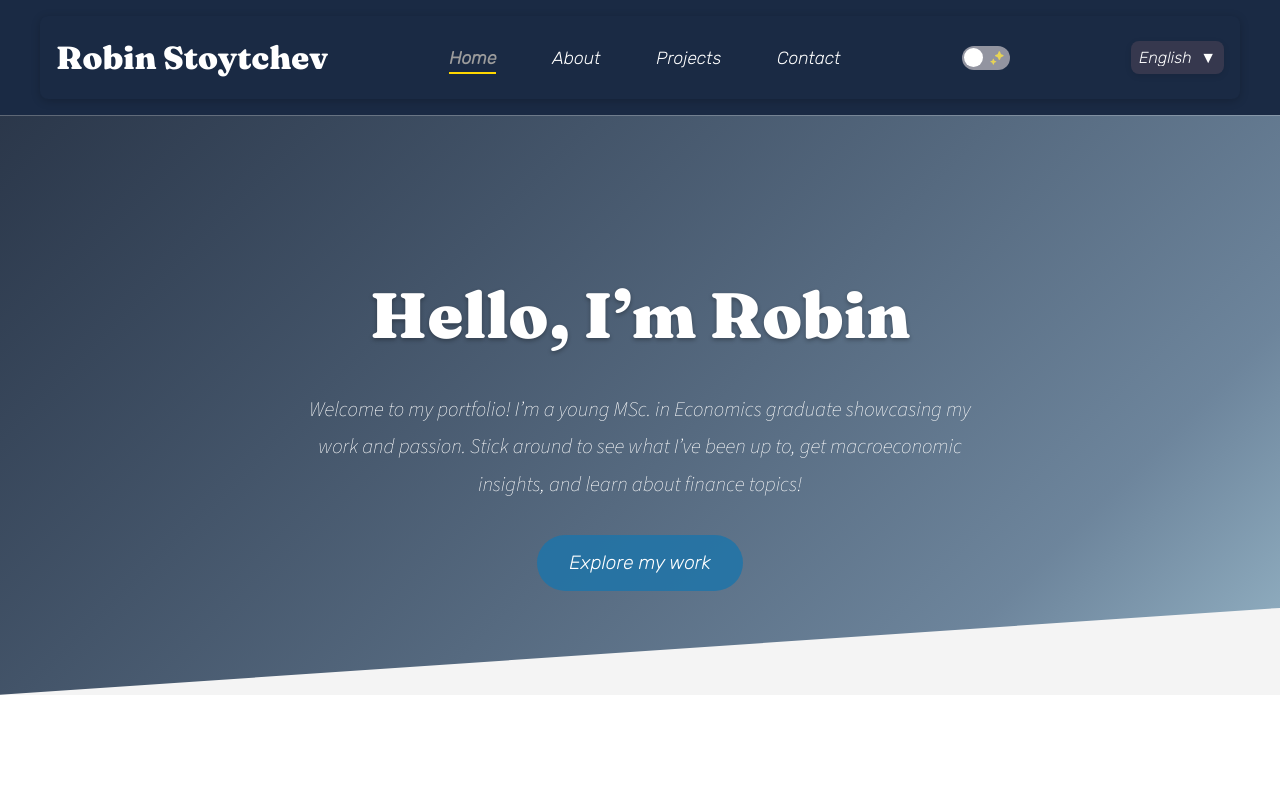
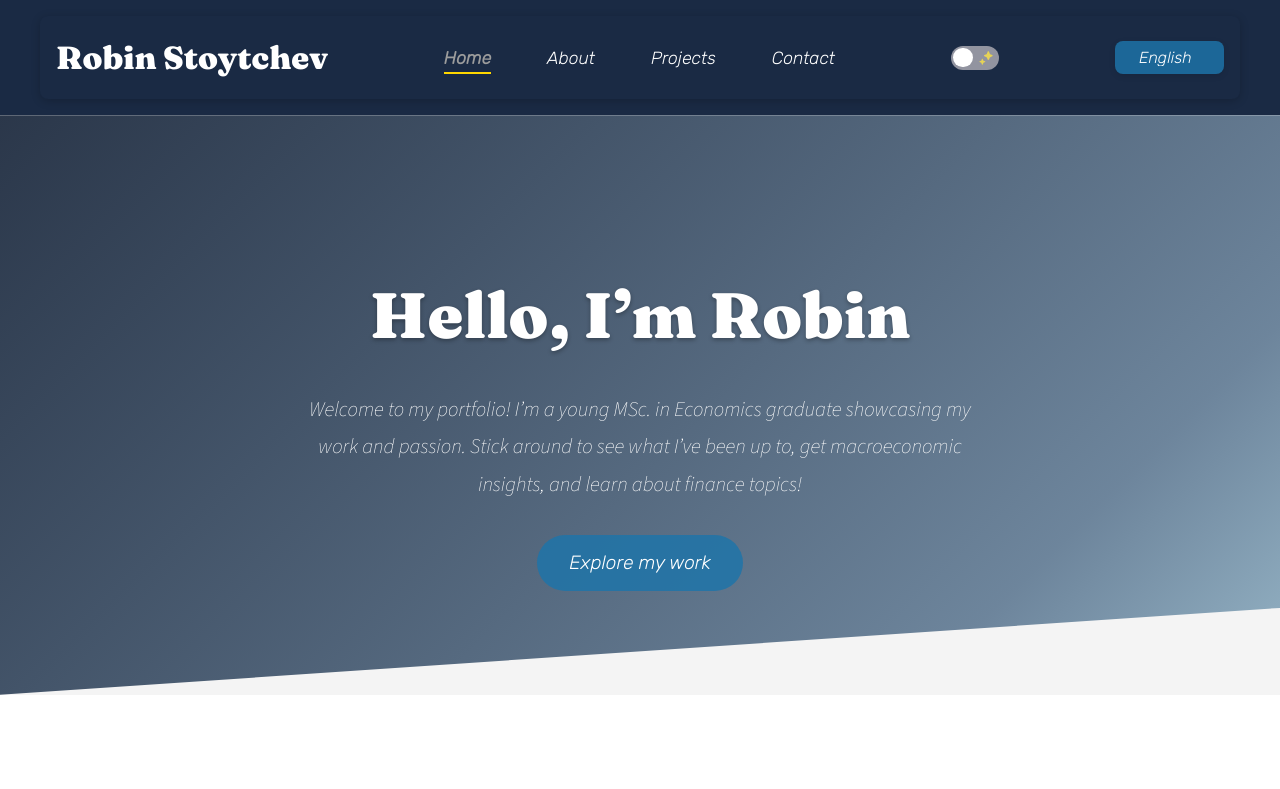
Before and after one commit to RobinStoytchev/robin-stoytchev-portfolio, a website: page index.html in a window 1280 px wide. Shown: the top 789 px of the page. Drawn offline with Linux system fonts and the light colour scheme.

Commit message:
fixed css toggle language

```diff
--- a/styles.css
+++ b/styles.css
@@ -468,43 +468,28 @@ input:checked + .slider .dark-icon {
 
 #languageSelect {
     appearance: none; /* Removes default browser arrow */
-    background: var(--clr-neutral-700);
+    background: var(--start-color);
     border: none;
-    padding: 0.5rem 1.5rem 0.5rem 0.5rem;
+    padding: 0.5rem 1.5rem; /* Adjusted for no arrow */
     border-radius: 0.5rem;
     font-family: 'Rubik', sans-serif;
     font-size: var(--fs-400);
     color: var(--header-text);
     cursor: pointer;
-    transition: background 0.3s ease, transform 0.2s ease;
+    transition: all 0.3s ease; /* Smooths all changes */
     box-shadow: 0 2px 6px oklch(0% 0 0 / 0.1);
 }
 
 #languageSelect:hover {
-    background: var(--clr-neutral-800);
-    transform: translateY(-2px);
+    background: var(--end-color);
+    transform: translateY(-2px) scale(1.02); /* Subtle lift and grow */
     box-shadow: 0 4px 12px oklch(0% 0 0 / 0.2);
 }
 
 #languageSelect:focus {
     outline: none;
     box-shadow: 0 0 0 3px var(--clr-accent-500);
-}
-
-/* Custom arrow for the dropdown */
-.language-toggle::after {
-    content: '▼';
-    position: absolute;
-    right: 0.5rem;
-    top: 50%;
-    transform: translateY(-50%);
-    pointer-events: none;
-    color: var(--header-text);
-    transition: transform 0.3s ease;
-}
-
-#languageSelect:hover + .language-toggle::after {
-    transform: translateY(-50%) rotate(180deg);
+    transform: translateY(-1px); /* Slight lift on focus */
 }
 
 /* --------------------------- Navbar Styling ---------------------------------------------------------------- */
```
